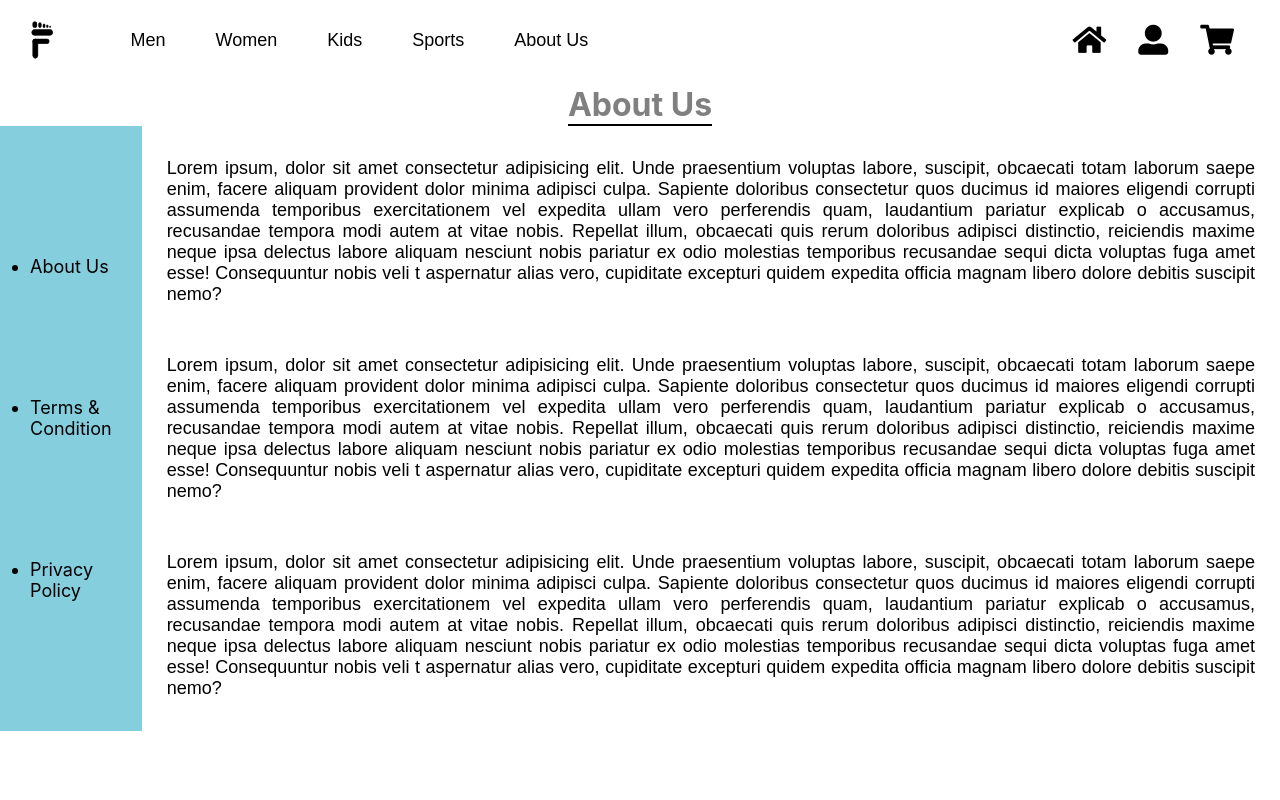
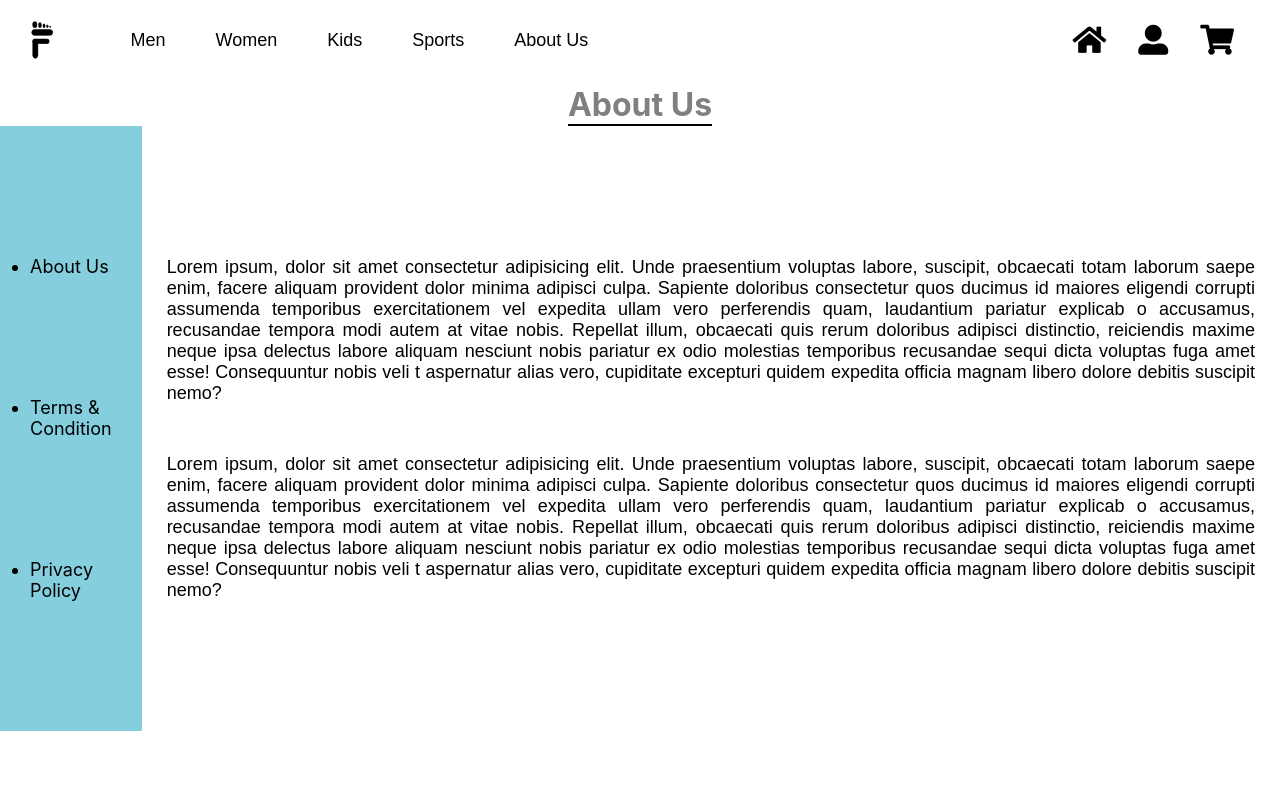
Before and after one commit to mdadnan0425/footwear, a React (Create React App) app: page /about in a window 1280 px wide. Shown: the top 800 px of the page. Built offline with nearby package versions, Linux system fonts and the light colour scheme.

Commit message:
about detail fix

```diff
--- a/src/layout/pages/about/about.jsx
+++ b/src/layout/pages/about/about.jsx
@@ -15,21 +15,7 @@ export default class About extends Component {
                         </ul>
                     </div>
                     <div className="right">
-                        <p>Lorem ipsum, dolor sit amet consectetur adipisicing elit.
-                             Unde praesentium voluptas labore, suscipit, obcaecati
-                              totam  laborum saepe enim, facere aliquam provident
-                               dolor minima adipisci culpa. Sapiente doloribus
-                                consectetur quos ducimus id maiores eligendi corrupti
-                                 assumenda temporibus exercitationem vel expedita ullam
-                                  vero perferendis quam, laudantium pariatur explicab
-                                  o accusamus, recusandae tempora modi autem at vitae
-                                   nobis. Repellat illum, obcaecati quis rerum doloribus
-                                    adipisci distinctio, reiciendis maxime neque ipsa
-                                     delectus labore aliquam nesciunt nobis pariatur
-                                      ex odio molestias temporibus recusandae sequi dicta
-                                      voluptas fuga amet esse! Consequuntur nobis veli
-                                      t aspernatur alias vero, cupiditate excepturi quidem
-                             expedita officia magnam libero dolore debitis suscipit nemo?</p>
+
                              <p>Lorem ipsum, dolor sit amet consectetur adipisicing elit.
                              Unde praesentium voluptas labore, suscipit, obcaecati
                               totam  laborum saepe enim, facere aliquam provident
```
